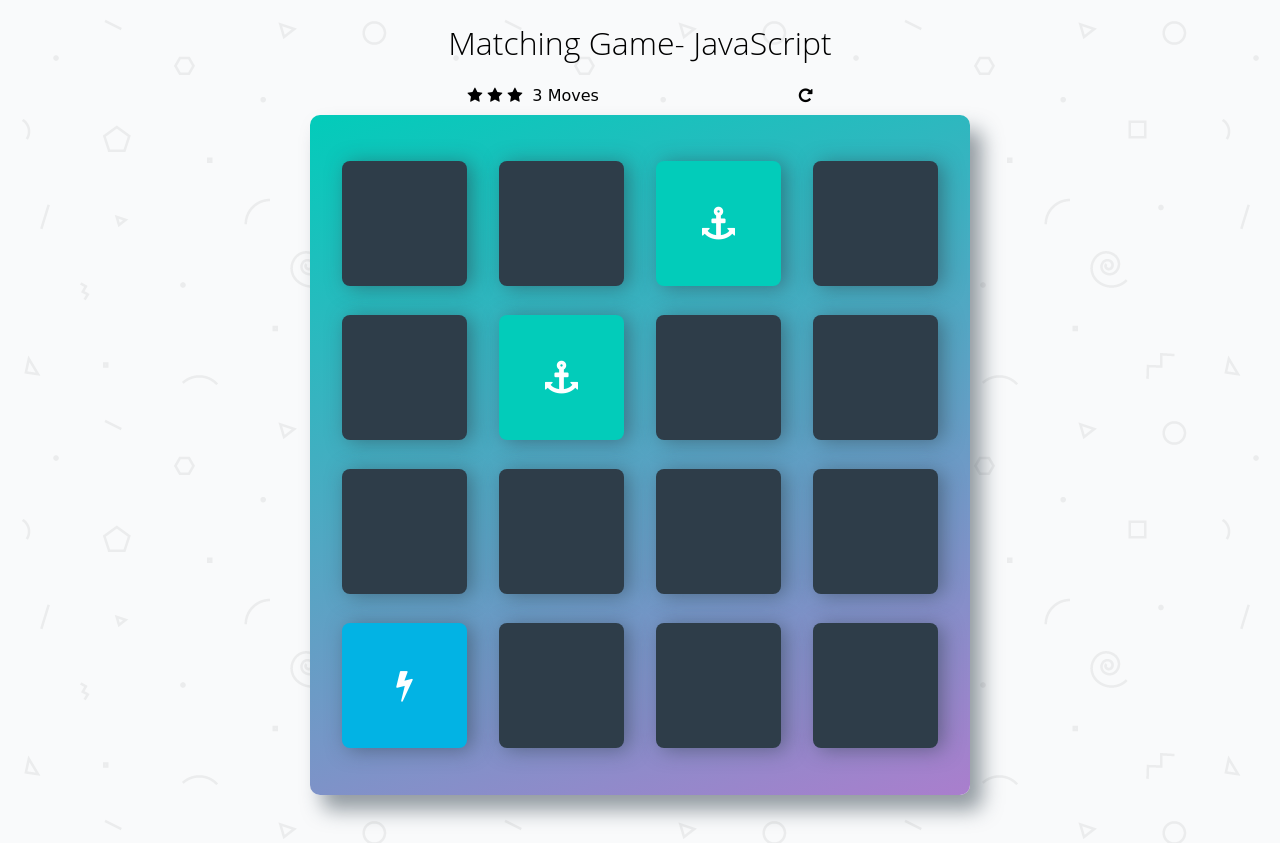
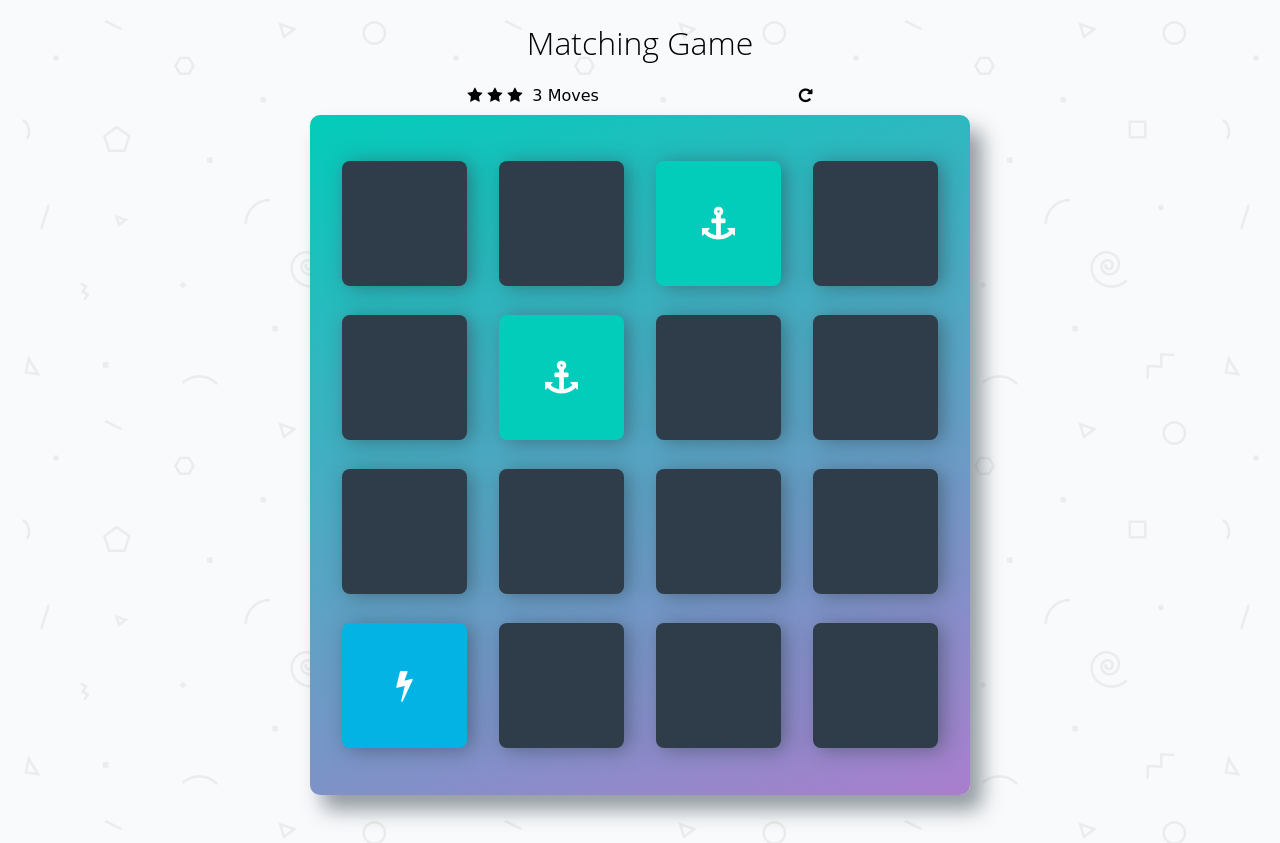
Before and after one commit to shehryarbajwa/Concentration---JS, a plain HTML site: page index.html in a window 1280 px wide. Drawn offline with Linux system fonts and the light colour scheme; a web font is replaced by a local one.

Commit message:
h1 reverted to original heading

```diff
--- a/index.html
+++ b/index.html
@@ -12,7 +12,7 @@
 
     <div class="container">
         <header>
-            <h1>Matching Game- JavaScript</h1>
+            <h1>Matching Game</h1>
         </header>
 
         <section class="score-panel">
```
